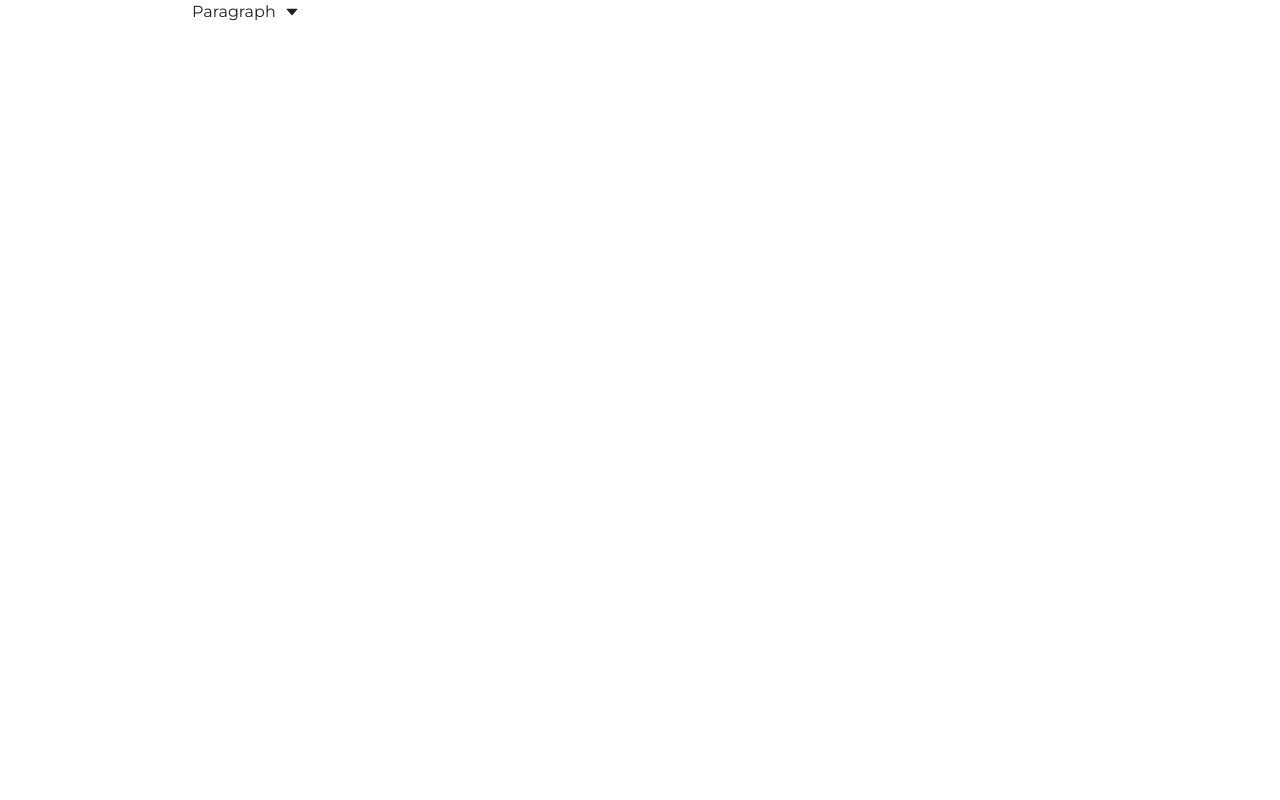
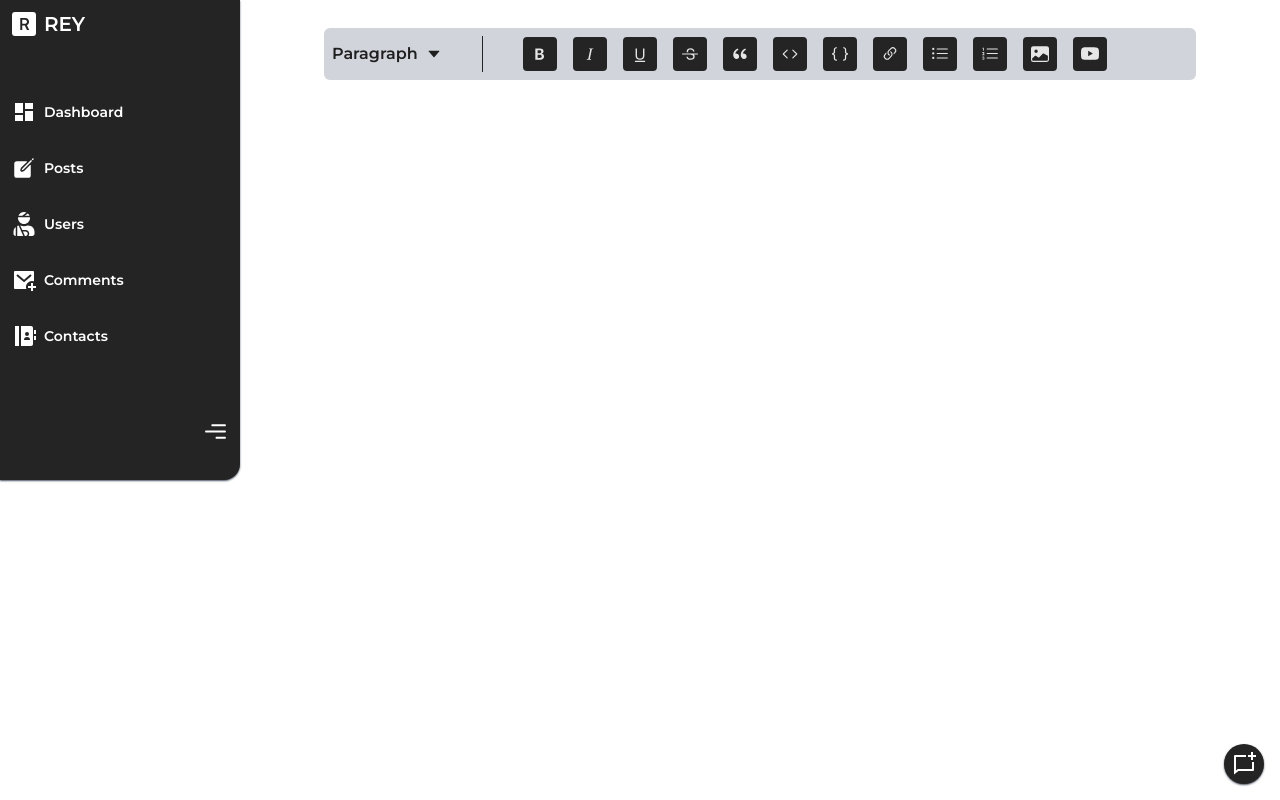
Before and after one commit to Reeyy/blog-porfolio, a Next.js app: page /admin/post/create in a window 1280 px wide. Built offline with nearby package versions, Linux system fonts and the light colour scheme.

Commit message:
added rich text  functionality

```diff
--- /dev/null
+++ b/components/Atoms/Button.tsx
@@ -0,0 +1,40 @@
+import clsx from 'clsx';
+import { FC, MouseEventHandler, ReactNode, useCallback } from 'react';
+interface Props {
+  children: ReactNode;
+  active?: boolean;
+  disabled?: boolean;
+  onMouseDown?: MouseEventHandler<HTMLButtonElement>;
+  onClick?: MouseEventHandler<HTMLButtonElement>;
+  title?: string;
+}
+
+const Button: FC<Props> = ({
+  children,
+  active,
+  disabled,
+  onMouseDown,
+  onClick,
+}): JSX.Element => {
+  const getActiveClass = useCallback((): string => {
+    if (active) {
+      return 'dark:bg-priamry dark:text-primary-dark bg-primary-dark';
+    } else return 'text-secondary-light bg-secondary-dark';
+  }, [active]);
+
+  const commonClasses =
+    'p-2 rounded text-lg hover:sclae-110 hover:shadow-md transition ';
+  return (
+    <button
+      type='button'
+      onClick={onClick}
+      disabled={disabled}
+      onMouseDown={onMouseDown}
+      className={clsx(commonClasses + getActiveClass())}
+    >
+      {children}
+    </button>
+  );
+};
+
+export default Button;
--- a/components/Molecules/editor/DropdownOptions.tsx
+++ b/components/Molecules/editor/DropdownOptions.tsx
@@ -20,7 +20,7 @@ const DropdownOptions: FC<Props> = ({ head, options }): JSX.Element => {
           <ul className='p-3 space-y-3'>
             {options.map(({ label, onClick }, idx) => {
               return (
-                <li key={idx} onMouseDown={onClick}>
+                <li className='font-semibold' key={idx} onMouseDown={onClick}>
                   {label}
                 </li>
               );
--- a/components/Molecules/editor/Toolbar/HeadToolBar.tsx
+++ b/components/Molecules/editor/Toolbar/HeadToolBar.tsx
@@ -13,7 +13,7 @@ const HeadToolBar: FC<Props> = ({ editor }): JSX.Element => {
   };
   return (
     <div className='flex items-center space-x-2 text-primary-dark dark:text-primary'>
-      <p>{getLabel()}</p>
+      <p className='font-semibold '>{getLabel()}</p>
       <AiFillCaretDown />
     </div>
   );
--- a/components/Molecules/editor/Toolbar/index.tsx
+++ b/components/Molecules/editor/Toolbar/index.tsx
@@ -4,6 +4,23 @@ import DropdownOptions from '../DropdownOptions';
 import { getFocusedEditor } from 'utils/EditorUtils';
 import { AiFillCaretDown } from 'react-icons/ai';
 import HeadToolBar from './HeadToolBar';
+import Button from 'components/Atoms/Button';
+
+import {
+  BsTypeBold,
+  BsTypeItalic,
+  BsTypeUnderline,
+  BsTypeStrikethrough,
+  BsBraces,
+  BsCode,
+  BsListUl,
+  BsListOl,
+  BsImageFill,
+  BsLink45Deg,
+  BsYoutube,
+} from 'react-icons/bs';
+import { RiDoubleQuotesL } from 'react-icons/ri';
+
 interface Props {
   editor: Editor | null;
 }
@@ -53,11 +70,61 @@ const ToolBar: FC<Props> = ({ editor }): JSX.Element | null => {
   ];
 
   return (
-    <div>
+    <div className='flex items-center bg-gray-300 p-2 rounded-md gap-x-2'>
       <DropdownOptions
         options={ToolBarOptions}
         head={<HeadToolBar editor={editor} />}
       />
+      <div className='h-9 w-[1px] bg-secondary-dark dark:bg-secondary-light mx-8' />
+      <div className='flex items-center space-x-4'>
+        <Button onClick={() => getFocusedEditor(editor).toggleBold().run()}>
+          <BsTypeBold title='Bold' />
+        </Button>
+        <Button onClick={() => getFocusedEditor(editor).toggleItalic().run()}>
+          <BsTypeItalic title='Italic' />
+        </Button>
+        <Button>
+          <BsTypeUnderline
+            title='Underline'
+            onClick={() => getFocusedEditor(editor).toggleUnderline().run()}
+          />
+        </Button>
+        <Button onClick={() => getFocusedEditor(editor).toggleStrike().run()}>
+          <BsTypeStrikethrough title='Strike Through' />
+        </Button>
+        <Button
+          onClick={() => getFocusedEditor(editor).toggleBlockquote().run()}
+        >
+          <RiDoubleQuotesL title='Double Quote' />
+        </Button>
+        <Button onClick={() => getFocusedEditor(editor).toggleCode().run()}>
+          <BsCode title='Code' />
+        </Button>
+        <Button
+          onClick={() => getFocusedEditor(editor).toggleCodeBlock().run()}
+        >
+          <BsBraces title='Code Block' />
+        </Button>
+        <Button>
+          <BsLink45Deg title='Link' />
+        </Button>
+        <Button
+          onClick={() => getFocusedEditor(editor).toggleBulletList().run()}
+        >
+          <BsListUl title='UL List' />
+        </Button>
+        <Button
+          onClick={() => getFocusedEditor(editor).toggleOrderedList().run()}
+        >
+          <BsListOl title='OL List' />
+        </Button>
+        <Button>
+          <BsImageFill title='Image' />
+        </Button>
+        <Button>
+          <BsYoutube title='Youtube' />
+        </Button>
+      </div>
     </div>
   );
 };
--- a/components/Molecules/editor/index.tsx
+++ b/components/Molecules/editor/index.tsx
@@ -2,15 +2,16 @@ import { FC } from 'react';
 import { useEditor, EditorContent } from '@tiptap/react';
 import StarterKit from '@tiptap/starter-kit';
 import ToolBar from './Toolbar';
+import Underline from '@tiptap/extension-underline';
 
 interface Props {}
 
 const Editor: FC<Props> = (props): JSX.Element => {
   const editor = useEditor({
-    extensions: [StarterKit],
+    extensions: [StarterKit, Underline],
   });
   return (
-    <div>
+    <div className='p-3 bg-primary dark:bg-primary-dark transition'>
       <ToolBar editor={editor} />
       <EditorContent editor={editor} />
     </div>
--- a/package.json
+++ b/package.json
@@ -10,12 +10,14 @@
   },
   "dependencies": {
     "@next/font": "^13.1.6",
+    "@tiptap/extension-underline": "^2.0.0-beta.218",
     "@tiptap/pm": "^2.0.0-beta.218",
     "@tiptap/react": "^2.0.0-beta.218",
     "@tiptap/starter-kit": "^2.0.0-beta.218",
     "@types/node": "18.14.1",
     "@types/react": "18.0.28",
     "@types/react-dom": "18.0.11",
+    "classnames": "^2.3.2",
     "clsx": "^1.2.1",
     "eslint": "8.34.0",
     "eslint-config-next": "13.1.6",
@@ -28,6 +30,7 @@
     "typescript": "4.9.5"
   },
   "devDependencies": {
+    "@tailwindcss/typography": "^0.5.9",
     "autoprefixer": "^10.4.13",
     "postcss": "^8.4.21",
     "tailwindcss": "^3.2.7"
--- a/src/pages/admin/post/create.tsx
+++ b/src/pages/admin/post/create.tsx
@@ -1,13 +1,16 @@
 import Editor from 'components/Molecules/editor';
+import AdminLayout from 'components/Organisms/layout/AdminLayout';
 import { FC } from 'react';
 
 interface Props {}
 
 const Create: FC<Props> = (props): JSX.Element => {
   return (
-    <div className='max-w-4xl mx-auto'>
-      <Editor />
-    </div>
+    <AdminLayout>
+      <div className='max-w-4xl mx-auto'>
+        <Editor />
+      </div>
+    </AdminLayout>
   );
 };
 
--- a/tailwind.config.js
+++ b/tailwind.config.js
@@ -19,7 +19,7 @@ module.exports = {
           light: '#1f1f1f',
         },
         secondary: {
-          dark: '#1D283A0',
+          dark: '#242424',
           light: '#e6e6e6',
         },
 
--- a/utils/EditorUtils.ts
+++ b/utils/EditorUtils.ts
@@ -2,3 +2,7 @@ import { Editor } from '@tiptap/react';
 export const getFocusedEditor = (editor: Editor) => {
   return editor.chain().focus();
 };
+
+// export const getFocusedUnderline = (editor: Editor) => {
+//   return editor.chain().focus().toggleU;
+// };
```
Also changed, not shown: 1 other file (tests, documents, lock files or other folders).
